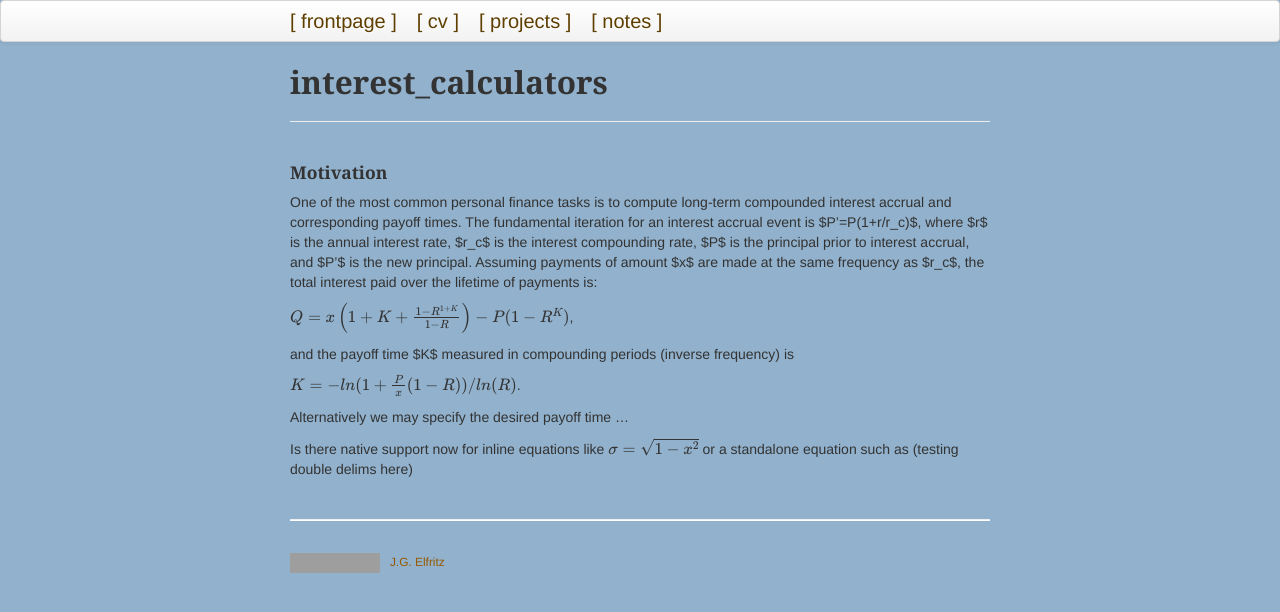
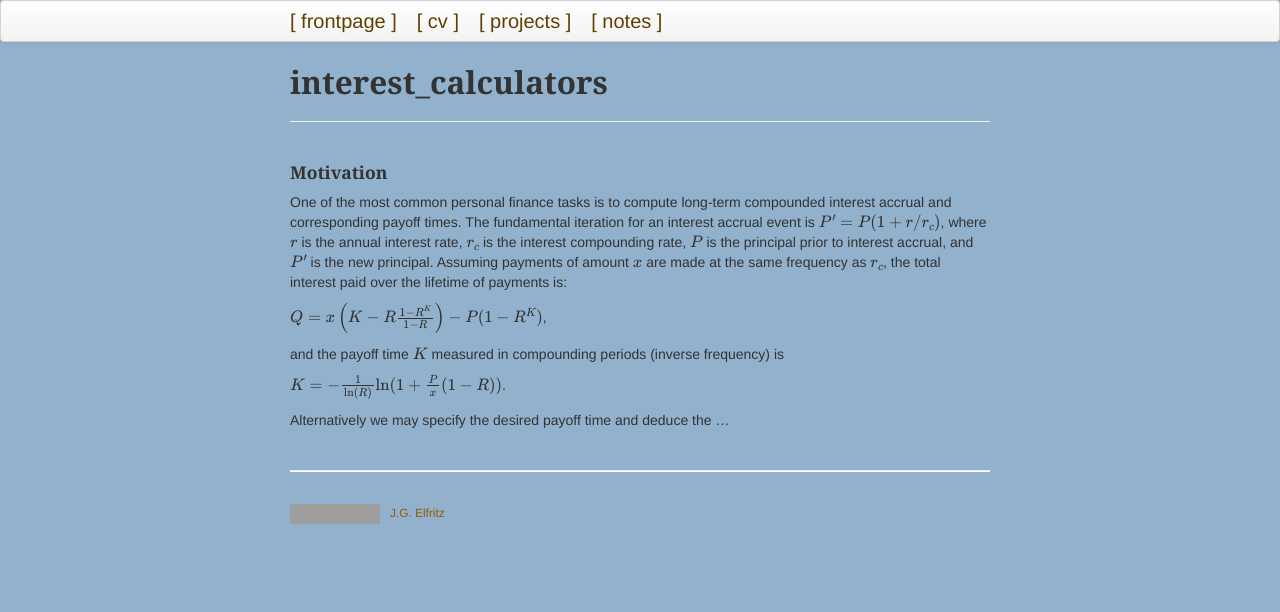
Before and after one commit to justinelfritz/justinelfritz.github.io, a Jekyll site: the page built from pages/interest_calculators.md, in a window 1280 px wide. Shown: the top 612 px of the page. Built offline with Jekyll 4.4.1, drawn with Linux system fonts in a browser that asks for light colours; grey boxes are pictures that could not be loaded.

Commit message:
Updated equations with double delimiters, this works for inline and blocks.

```diff
--- a/pages/interest_calculators.md
+++ b/pages/interest_calculators.md
@@ -6,18 +6,16 @@ description: calculations for compound interest
 
 #### Motivation
 
-One of the most common personal finance tasks is to compute long-term compounded interest accrual and corresponding payoff times. The fundamental iteration for an interest accrual event is $P'=P(1+r/r_c)$, where $r$ is the annual interest rate, $r_c$ is the interest compounding rate, $P$ is the principal prior to interest accrual, and $P'$ is the new principal.  Assuming payments of amount $x$ are made at the same frequency as $r_c$, the total interest paid over the lifetime of payments is:
+One of the most common personal finance tasks is to compute long-term compounded interest accrual and corresponding payoff times. The fundamental iteration for an interest accrual event is $$P'=P(1+r/r_c)$$, where $$r$$ is the annual interest rate, $$r_c$$ is the interest compounding rate, $$P$$ is the principal prior to interest accrual, and $$P'$$ is the new principal.  Assuming payments of amount $$x$$ are made at the same frequency as $$r_c$$, the total interest paid over the lifetime of payments is:
 
 
-$$Q=x\left(1+K+\frac{1-R^{1+K}}{1-R}\right)-P(1-R^K)$$,
+$$Q=x\left(K-R\frac{1-R^K}{1-R}\right)-P(1-R^K)$$,
 
 
-and the payoff time $K$ measured in compounding periods (inverse frequency) is
+and the payoff time $$K$$ measured in compounding periods (inverse frequency) is
 
 
-$$K=-ln(1+\frac{P}{x}\left(1-R\right))/ln(R)$$.
+$$K=-\frac{1}{\mathrm{ln}(R)}\mathrm{ln}(1+\frac{P}{x}\left(1-R\right))$$.
 
 
-Alternatively we may specify the desired payoff time ...
-
-Is there native support now for inline equations like $$\sigma = \sqrt{1-x^2}$$ or a standalone equation such as (testing double delims here)
+Alternatively we may specify the desired payoff time and deduce the ...
```
